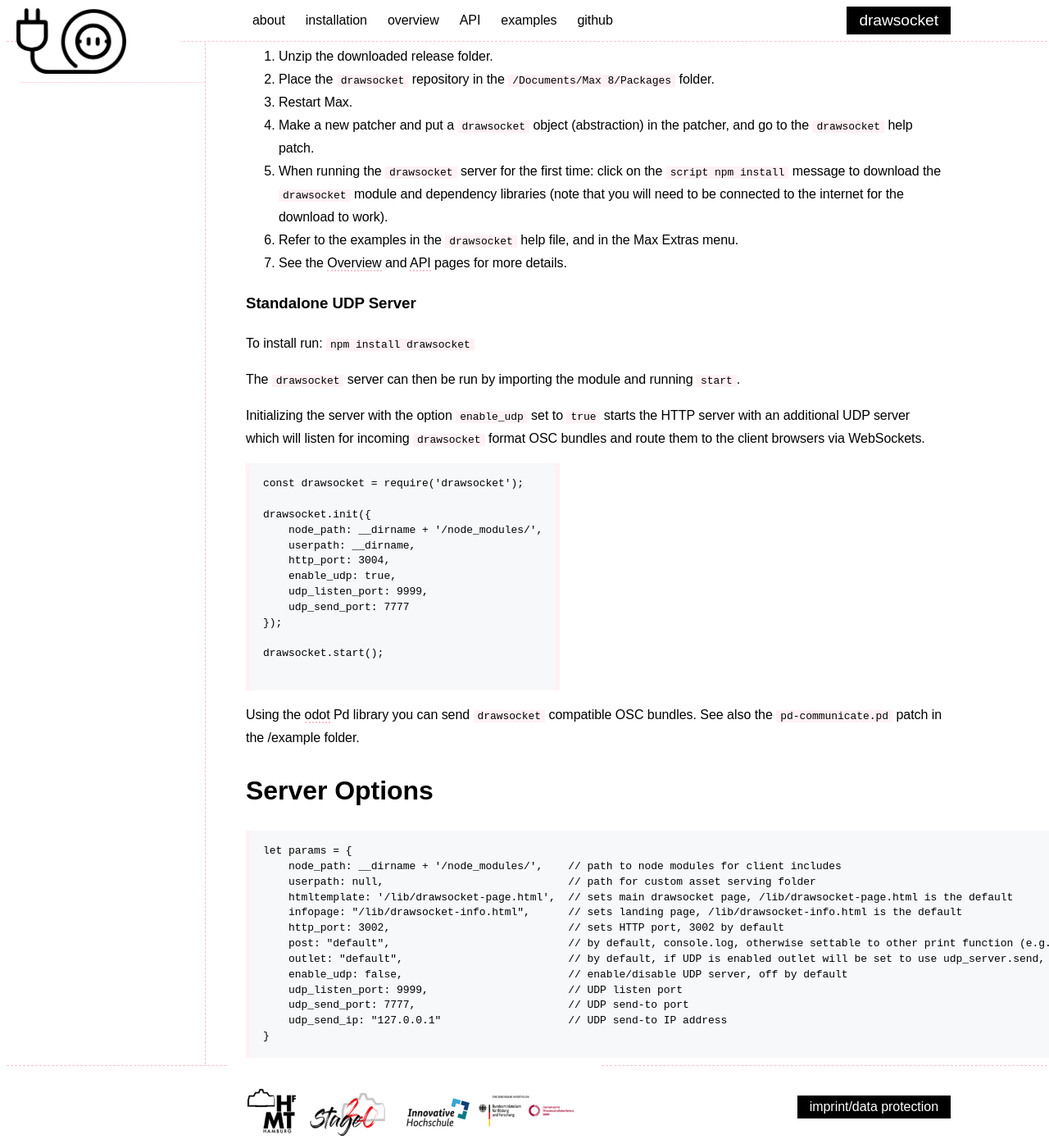
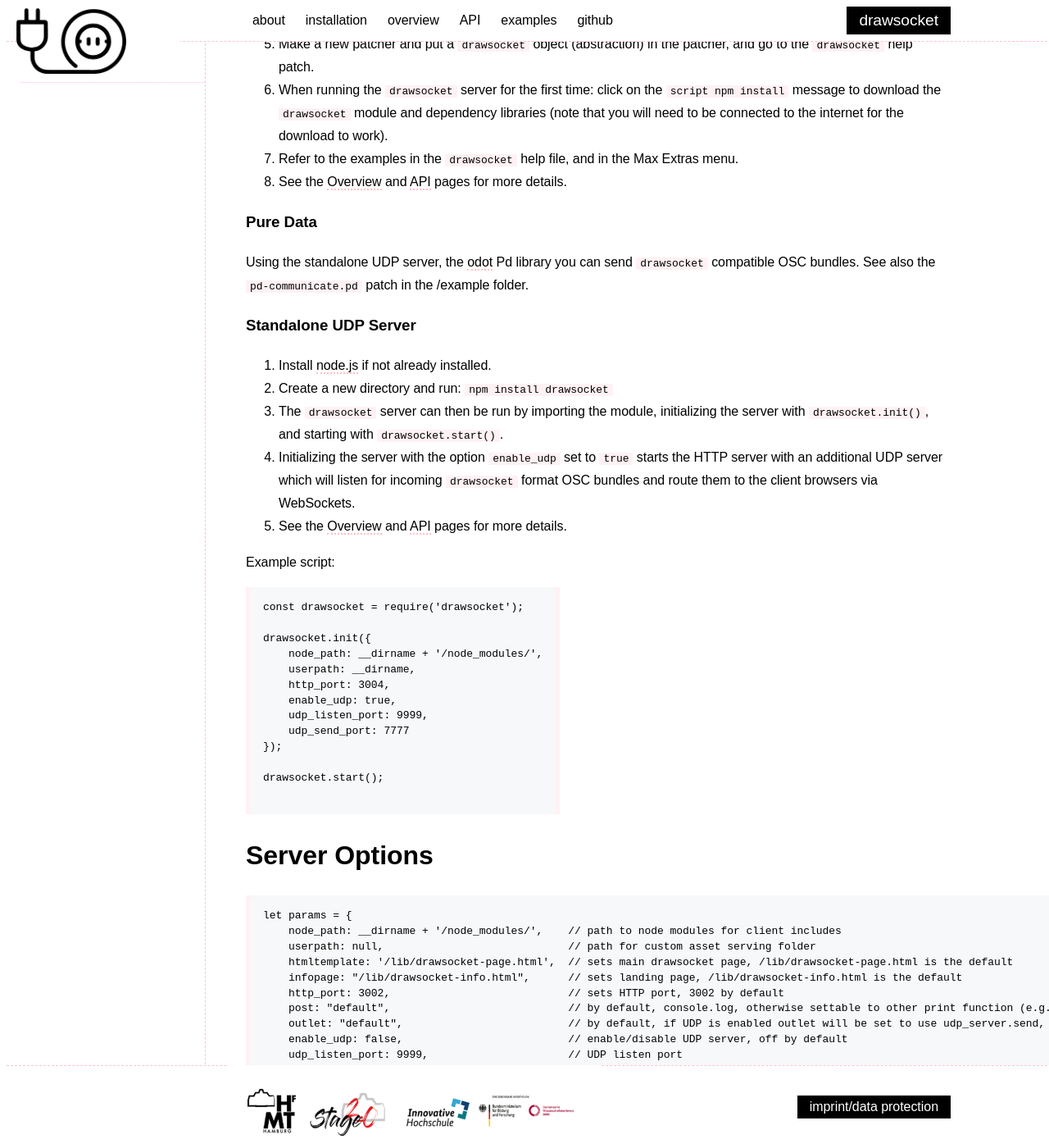
Before and after one commit to drawsocket/drawsocket.github.io, a Jekyll site: the page built from installation.md, in a window 1280 px wide and 1400 px high, scrolled down 407 px. Shown: the whole window at 82% size. Built offline with Jekyll 4.4.1, drawn with Linux system fonts in a browser that asks for light colours; some of the changed text lies outside the part shown.

Commit message:
updated installation

````diff
--- a/installation.md
+++ b/installation.md
@@ -16,6 +12,7 @@ To get started, [download the latest release from the GitHub repository](https:/
 Requires [Max](https://cycling74.com/) version >= 8.1.0, and [CNMAT's Odot library](https://github.com/CNMAT/CNMAT-odot/releases), and works well in the [MaxScore](http://www.computermusicnotation.com) notation framework.
 
 __To install:__
+0. Download the latest Max Package release from the [drawsocket-max](https://github.com/drawsocket/drawsocket-max) repository.
 1. Unzip the downloaded release folder.
 2. Place the `drawsocket` repository in the `/Documents/Max 8/Packages` folder.
 3. Restart Max.
@@ -24,11 +21,77 @@ __To install:__
 6. Refer to the examples in the `drawsocket` help file, and in the Max Extras menu.
 7. See the [Overview](overview.html) and [API](api.html) pages for more details.
 
+### Pure Data
+
+Using the standalone UDP server, the [odot](https://github.com/CNMAT/CNMAT-odot/releases/tag/1.3.0-rc.3) Pd library you can send `drawsocket` compatible OSC bundles. See also the `pd-communicate.pd` patch in the /example folder.
+
 ### Standalone UDP Server
+
+1. Install [node.js](https://nodejs.org/en/) if not already installed.
+2. Create a new directory and run: `npm install drawsocket`
+3. The `drawsocket` server can then be run by importing the module, initializing the server with `drawsocket.init()`, and starting with `drawsocket.start()`.
+4. Initializing the server with the option `enable_udp` set to `true` starts the HTTP server with an additional UDP server which will listen for incoming `drawsocket` format OSC bundles and route them to the client browsers via WebSockets.
+5. See the [Overview](overview.html) and [API](api.html) pages for more details.
+
+Example script:
+
+```
+const drawsocket = require('drawsocket');
+
+drawsocket.init({
+    node_path: __dirname + '/node_modules/',
+    userpath: __dirname,
+    http_port: 3004,
+    enable_udp: true,
+    udp_listen_port: 9999,
+    udp_send_port: 7777
+});
+
+drawsocket.start();
+
+```
+
+
+# Server Options
+
+```
+let params = {
+    node_path: __dirname + '/node_modules/',    // path to node modules for client includes
+    userpath: null,                             // path for custom asset serving folder
+    htmltemplate: '/lib/drawsocket-page.html',  // sets main drawsocket page, /lib/drawsocket-page.html is the default
+    infopage: "/lib/drawsocket-info.html",      // sets landing page, /lib/drawsocket-info.html is the default
+    http_port: 3002,                            // sets HTTP port, 3002 by default
+    post: "default",                            // by default, console.log, otherwise settable to other print function (e.g. Max.post)
+    outlet: "default",                          // by default, if UDP is enabled outlet will be set to use udp_server.send, else disabled
+    enable_udp: false,                          // enable/disable UDP server, off by default
+    udp_listen_port: 9999,                      // UDP listen port
+    udp_send_port: 7777,                        // UDP send-to port
+    udp_send_ip: "127.0.0.1"                    // UDP send-to IP address
+}
+```
+
+# Test Server
+
+A test HTTP/UDP server can be run from within the `node_modules/drawsocket` folder, by running `node test`.
+
+Optional arguments set UDP send-to IP and port, for example:
+
+```
+node test --ip=192.168.0.1 --port=4444
+```
+
+For testing `drawsocket` from the repository, use the `-d` flag to set the path to `node_modules`:
+
+```
+node test --ip=192.168.0.1 --port=4444 -d
+```
+
+
+# Basic usage in UDP mode
 
 To install run: `npm install drawsocket`
 
-The `drawsocket` server can then be run by importing the module and running `start`.
+The `drawsocket` server can then be run by importing the module, initializing the server with `drawsocket.init()`, and starting with `drawsocket.start()`.
 
 Initializing the server with the option `enable_udp` set to `true` starts the HTTP server with an additional UDP server which will listen for incoming `drawsocket` format OSC bundles and route them to the client browsers via WebSockets.
 
````
Also changed, not shown: other parts of installation.md (+0 -4 lines).
